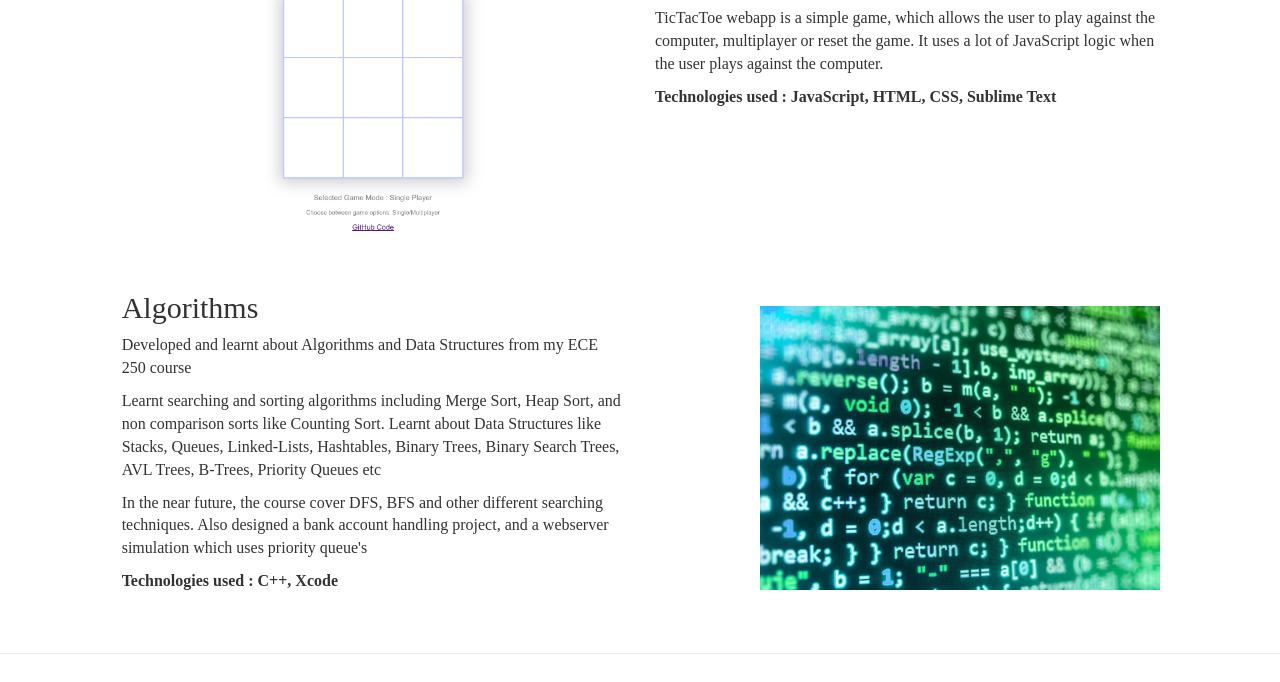
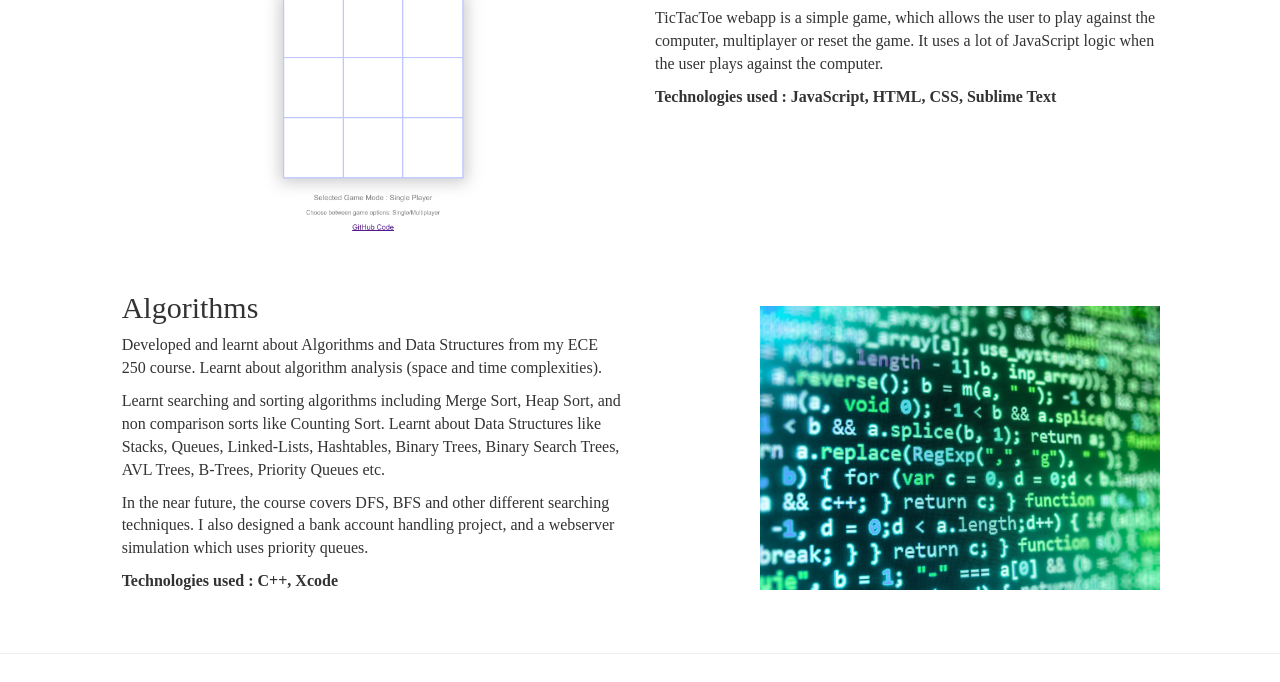
Before and after one commit to adhi97/Personal-Website, a plain HTML site: page projects.html in a window 1280 px wide. Shown: the part 1650-2332 px from the top of the page. Drawn offline with nearby package versions, Linux system fonts and the light colour scheme.

Commit message:
making minor bug fixes for text in descriptions

```diff
--- a/projects.html
+++ b/projects.html
@@ -139,9 +139,9 @@
             </div>
             <div class="col-lg-5">
             <h2>Algorithms</h2>
-            <p id="project-text">Developed and learnt about Algorithms and Data Structures from my ECE 250 course</p>
-            <p id="project-text">Learnt searching and sorting algorithms including Merge Sort, Heap Sort, and non comparison sorts like Counting Sort. Learnt about Data Structures like Stacks, Queues, Linked-Lists, Hashtables, Binary Trees, Binary Search Trees, AVL Trees, B-Trees, Priority Queues etc</p>
-            <p id="project-text">In the near future, the course cover DFS, BFS and other different searching techniques. Also designed a bank account handling project, and a webserver simulation which uses priority queue's</p>
+            <p id="project-text">Developed and learnt about Algorithms and Data Structures from my ECE 250 course. Learnt about algorithm analysis (space and time complexities).</p>
+            <p id="project-text">Learnt searching and sorting algorithms including Merge Sort, Heap Sort, and non comparison sorts like Counting Sort. Learnt about Data Structures like Stacks, Queues, Linked-Lists, Hashtables, Binary Trees, Binary Search Trees, AVL Trees, B-Trees, Priority Queues etc.</p>
+            <p id="project-text">In the near future, the course covers DFS, BFS and other different searching techniques. I also designed a bank account handling project, and a webserver simulation which uses priority queues.</p>
             <p id="project-text"><b>Technologies used : C++, Xcode</b></p>
             </div>
             <div class="col-lg-6">
```
